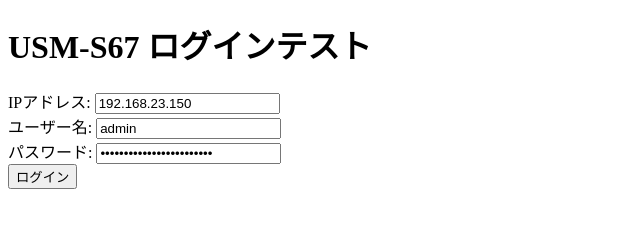
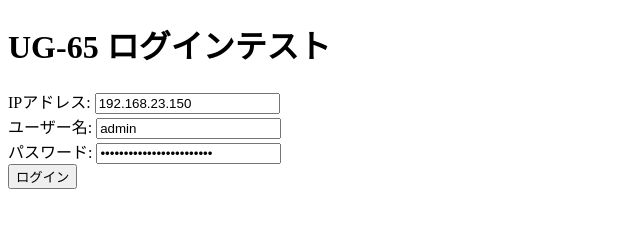
Before and after one commit to kohei-test/usm-api-client, a plain HTML site: page index.html in a window 1280 px wide. Shown: the whole page, without its empty margins (0-640 px from the left). Drawn offline with Linux system fonts and the light colour scheme.

Commit message:
Update index.html

```diff
--- a/index.html
+++ b/index.html
@@ -2,10 +2,10 @@
 <html lang="ja">
 <head>
   <meta charset="UTF-8">
-  <title>USM-S67 API Client</title>
+  <title>UG-65 API Client</title>
 </head>
 <body>
-  <h1>USM-S67 ログインテスト</h1>
+  <h1>UG-65 ログインテスト</h1>
   <label>IPアドレス: <input type="text" id="ip" value="192.168.23.150"></label><br>
   <label>ユーザー名: <input type="text" id="username" value="admin"></label><br>
   <label>パスワード: <input type="password" id="password" value="sI/7ewBCeWunDs6JXXtSHg=="></label><br>
```
